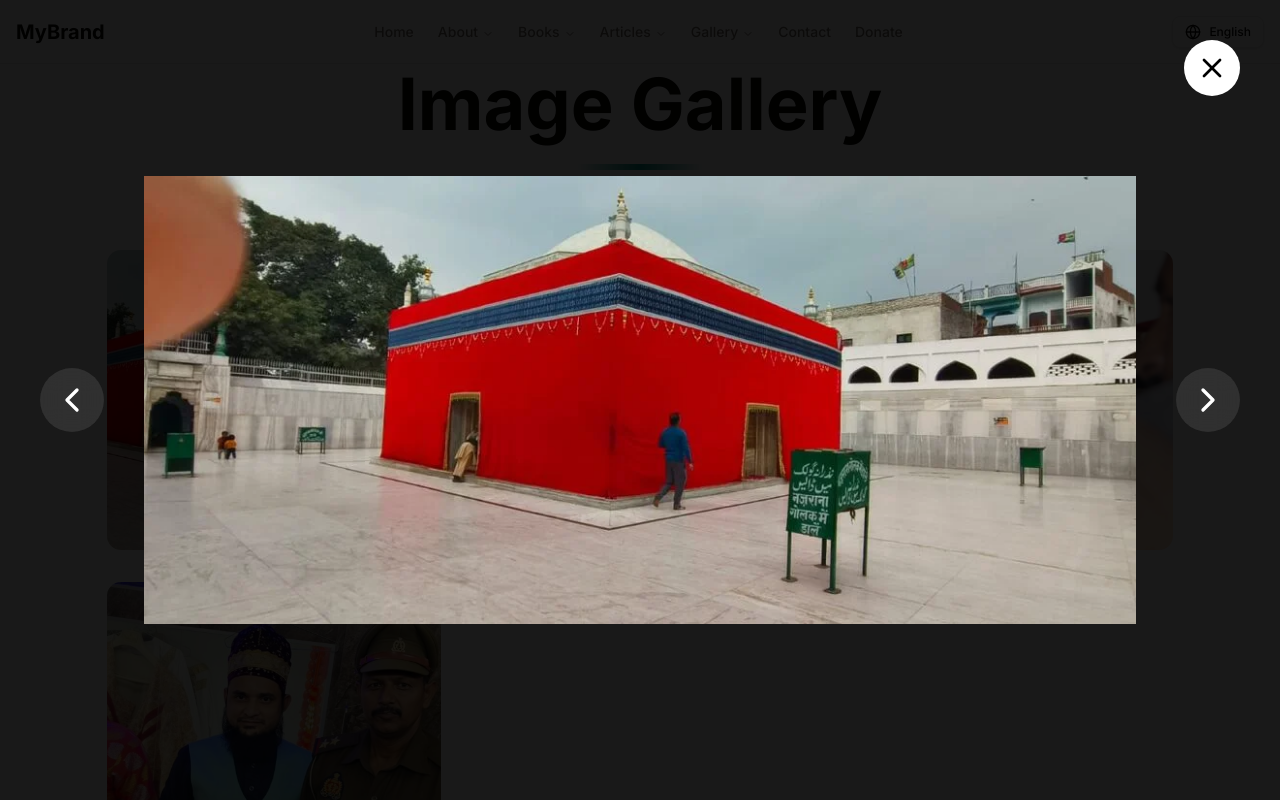
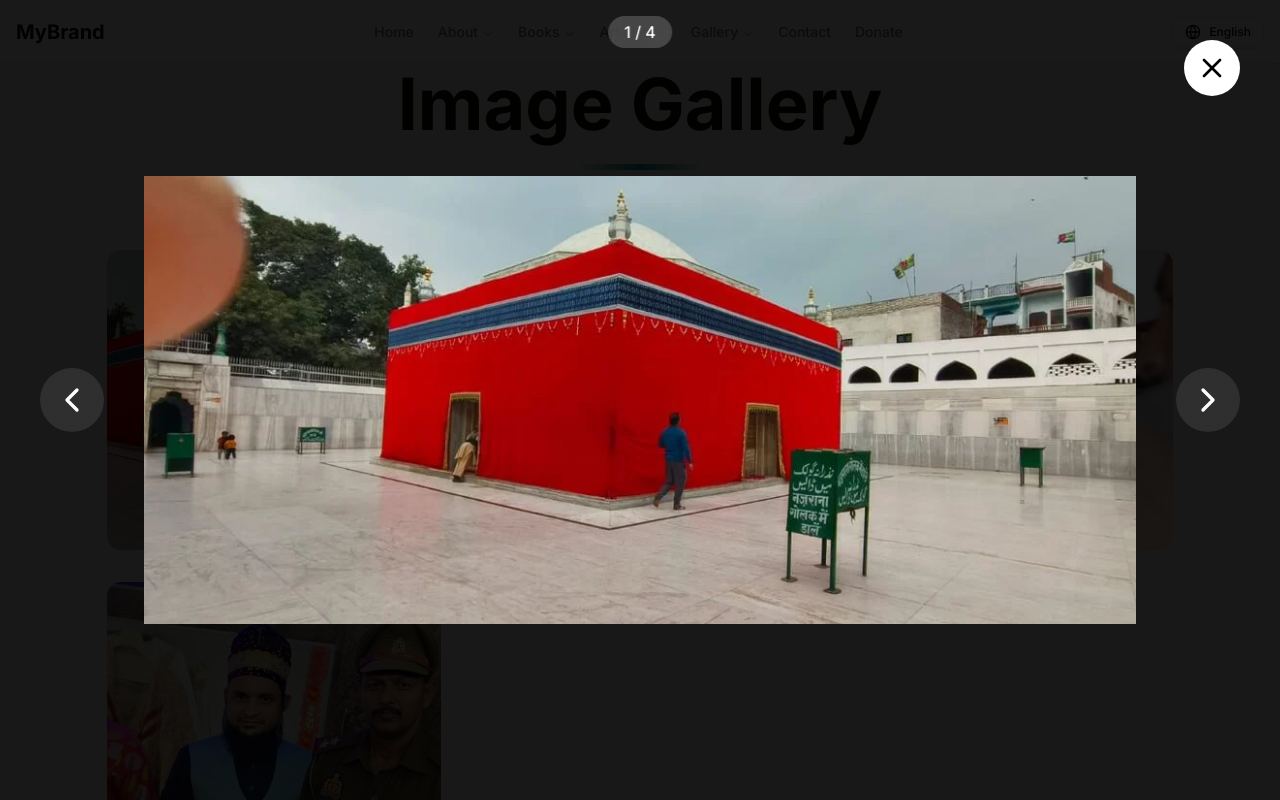
Before and after one commit to Mazhar-54321/qutbul-madar, a Next.js app: page /en in a window 1280 px wide. Both pictures are taken after a click on the element 273 px from the left and 4012 px from the top of the page. Shown: the part 3612-4412 px from the top of the page. Built offline with nearby package versions, Linux system fonts and the light colour scheme; a web font is replaced by a local one.

Commit message:
Image gallery modified

```diff
--- a/app/[locale]/page.tsx
+++ b/app/[locale]/page.tsx
@@ -400,7 +400,9 @@ export default function Home() {
 
       {/* ================= IMAGE GALLERY WITH REVEAL ================= */}
       {/* <ImageGallerySection images={images} t={t} /> */}
-      <Gallery t={t} />
+      <section className="bg-chart-3/5">
+        <Gallery t={t} />
+      </section>
     </div>
   );
 }
--- a/components/sections/Gallery.tsx
+++ b/components/sections/Gallery.tsx
@@ -2,7 +2,7 @@
 import { ChevronLeft, ChevronRight, X } from "lucide-react";
 import Image from "next/image";
 import React, { useState } from "react";
-import { motion, useScroll, useTransform } from "framer-motion";
+import { motion, AnimatePresence } from "framer-motion";
 import { Separator } from "../ui/separator";
 
 // Save all images in an array
@@ -14,34 +14,33 @@ const images = [
 ];
 
 const Gallery = ({ t }: any) => {
-  const [galleryImage, setGalleryImage] = useState("/images/image-1.webp");
+  const [galleryImage, setGalleryImage] = useState("/images/image1.webp");
   const [showImage, setShowImage] = useState("hidden");
+  const [index, setIndex] = useState(0);
 
-  // Create a function to display next image
-  const [index, setIndex] = useState(0);
-  const nextImage = async () => {
-    if (index + 1 == images.length) {
-      await setIndex(0);
+  const nextImage = () => {
+    if (index + 1 === images.length) {
+      setIndex(0);
       setGalleryImage(images[0].src);
     } else {
-      await setIndex(index + 1);
+      setIndex(index + 1);
       setGalleryImage(images[index + 1].src);
     }
   };
 
-  // Create a function to display previous image
-  const prevImage = async () => {
-    if (index == 0) {
-      await setIndex(images.length - 1);
+  const prevImage = () => {
+    if (index === 0) {
+      setIndex(images.length - 1);
       setGalleryImage(images[images.length - 1].src);
     } else {
-      await setIndex(index - 1);
+      setIndex(index - 1);
       setGalleryImage(images[index - 1].src);
     }
   };
 
   return (
-    <div className="w-5/6 mx-auto py-10">
+    <div className="w-5/6 mx-auto py-10 ">
+      {/* Heading Animation */}
       <motion.div
         initial={{ opacity: 0, y: 50 }}
         whileInView={{ opacity: 1, y: 0 }}
@@ -54,10 +53,13 @@ const Gallery = ({ t }: any) => {
         </h2>
         <Separator className="w-32 h-1.5 mx-auto bg-gradient-to-r from-transparent via-chart-2 to-transparent" />
       </motion.div>
+
+      {/* Grid */}
       <div className="grid md:grid-cols-2 lg:grid-cols-3 gap-8 mt-20">
         {images.map((image, i) => (
-          <div
+          <motion.div
             key={i}
+            whileHover={{ scale: 1.05 }}
             className="relative w-full h-[300px] overflow-hidden rounded-xl cursor-pointer group"
             onClick={() => {
               setShowImage("");
@@ -69,16 +71,22 @@ const Gallery = ({ t }: any) => {
               src={image.src}
               alt={image.thumbnail}
               fill
-              className="object-cover transition-transform duration-500 group-hover:scale-105"
+              className="object-cover transition-transform duration-500"
               sizes="(max-width: 768px) 100vw, 33vw"
             />
-          </div>
+          </motion.div>
         ))}
       </div>
 
-      {/* Create container for gallery */}
-      <div
-        className={`fixed inset-0 z-50 bg-black/90 flex items-center justify-center ${showImage}`}
+      {/* Lightbox */}
+      <AnimatePresence>
+        {showImage !== "hidden" && (
+          <motion.div
+            className="fixed inset-0 z-50 bg-black/90 flex items-center justify-center"
+            initial={{ opacity: 0 }}
+            animate={{ opacity: 1 }}
+            exit={{ opacity: 0 }}
+            transition={{ duration: 0.3 }}
           >
             {/* Overlay click to close */}
             <div
@@ -89,10 +97,15 @@ const Gallery = ({ t }: any) => {
             {/* Close Button */}
             <button
               onClick={() => setShowImage("hidden")}
-          className="cursor-pointer absolute top-6 right-6 md:top-10 md:right-10 z-50 bg-white hover:bg-white p-3 rounded-full transition"
+              className="cursor-pointer absolute top-6 right-6 md:top-10 md:right-10 z-50 bg-white p-3 rounded-full transition"
             >
               <X className="w-6 h-6 md:w-8 md:h-8 text-black" />
             </button>
+
+            {/* Counter */}
+            <div className="absolute top-4 left-1/2 -translate-x-1/2 z-50 bg-white/20 backdrop-blur-md px-4 py-1 rounded-full text-white text-sm md:text-base font-medium">
+              {index + 1} / {images.length}
+            </div>
 
             {/* LEFT ARROW */}
             <button
@@ -102,8 +115,15 @@ const Gallery = ({ t }: any) => {
               <ChevronLeft className="w-8 h-8 md:w-10 md:h-10 text-white" />
             </button>
 
-        {/* IMAGE */}
-        <div className="relative w-full max-w-5xl px-4 z-40">
+            {/* IMAGE with animation */}
+            <motion.div
+              key={index}
+              initial={{ opacity: 0, scale: 0.9, y: 40 }}
+              animate={{ opacity: 1, scale: 1, y: 0 }}
+              exit={{ opacity: 0, scale: 0.9, y: 40 }}
+              transition={{ duration: 0.4 }}
+              className="relative w-full max-w-5xl px-4 z-40"
+            >
               <div className="relative w-full aspect-[16/9]">
                 <Image
                   src={galleryImage}
@@ -114,7 +134,7 @@ const Gallery = ({ t }: any) => {
                   priority
                 />
               </div>
-        </div>
+            </motion.div>
 
             {/* RIGHT ARROW */}
             <button
@@ -123,7 +143,9 @@ const Gallery = ({ t }: any) => {
             >
               <ChevronRight className="w-8 h-8 md:w-10 md:h-10 text-white" />
             </button>
-      </div>
+          </motion.div>
+        )}
+      </AnimatePresence>
     </div>
   );
 };
```
Lines whose indentation alone changed are shown as unchanged.
